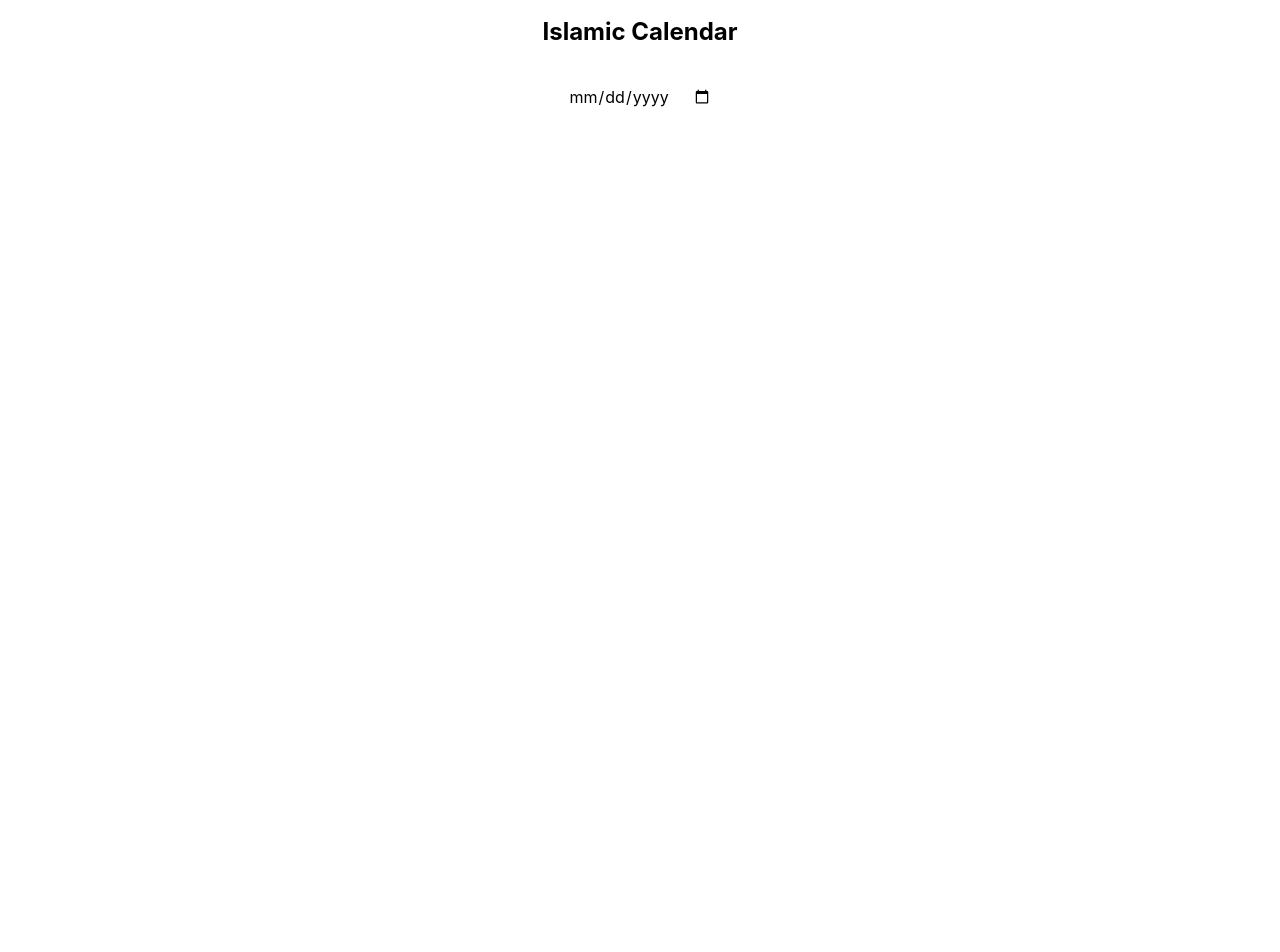
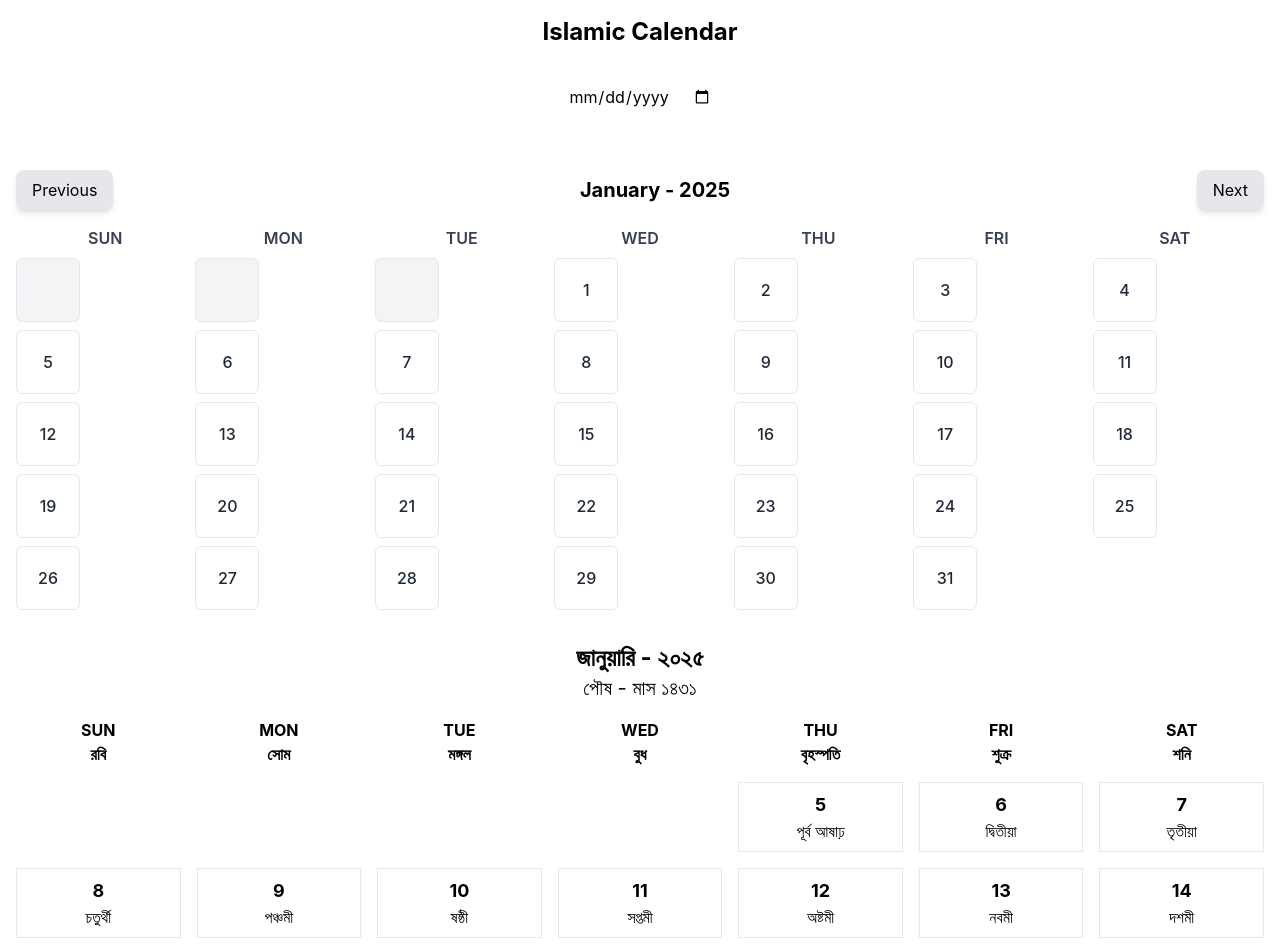
Before and after one commit to somu46/Islamic-calendar, a React (Create React App) app: page / in a window 1280 px wide. Shown: the top 952 px of the page. Before the commit the page ends 800 px from the top, so only its background shows below. Built offline with nearby package versions, Linux system fonts and the light colour scheme.

Commit message:
`Added Calendar and Calendar1 components to App.js`

```diff
--- a/src/App.js
+++ b/src/App.js
@@ -1,4 +1,6 @@
 
+import Calendar from "./Components/calendar/Calendar";
+import Calendar1 from "./Components/calendar/Calendar1";
 import IslamicCalendar from "./Test/test";
 
 
@@ -14,6 +16,12 @@ function App() {
     <div className="App">
 
   <div><IslamicCalendar /></div>
+  <div>
+    <Calendar/>
+  </div>
+  <div>
+    <Calendar1/>
+  </div>
     </div>
   );
 }
--- /dev/null
+++ b/src/Components/calendar/Calendar.js
@@ -0,0 +1,115 @@
+import React, { useState, useEffect } from "react";
+
+const Calendar = () => {
+  const [month, setMonth] = useState(new Date().getMonth());
+  const [year, setYear] = useState(new Date().getFullYear());
+  const [daysInMonth, setDaysInMonth] = useState([]);
+  const [weekdayNames, setWeekdayNames] = useState(["SUN", "MON", "TUE", "WED", "THU", "FRI", "SAT"]);
+
+  useEffect(() => {
+    generateDaysInMonth(month, year);
+  }, [month, year]);
+
+  const generateDaysInMonth = (month, year) => {
+    const days = [];
+    const firstDayOfMonth = new Date(year, month, 1).getDay();
+    const totalDays = new Date(year, month + 1, 0).getDate();
+
+    // Add blank days for the first row if the month doesn't start on Sunday
+    for (let i = 0; i < firstDayOfMonth; i++) {
+      days.push(null);
+    }
+
+    // Add actual days of the month
+    for (let i = 1; i <= totalDays; i++) {
+      days.push(i);
+    }
+
+    setDaysInMonth(days);
+  };
+
+  const handlePreviousMonth = () => {
+    if (month === 0) {
+      setMonth(11);
+      setYear(year - 1);
+    } else {
+      setMonth(month - 1);
+    }
+  };
+
+  const handleNextMonth = () => {
+    if (month === 11) {
+      setMonth(0);
+      setYear(year + 1);
+    } else {
+      setMonth(month + 1);
+    }
+  };
+
+  const monthNames = [
+    "January",
+    "February",
+    "March",
+    "April",
+    "May",
+    "June",
+    "July",
+    "August",
+    "September",
+    "October",
+    "November",
+    "December",
+  ];
+
+  return (
+    <div className="container mx-auto p-4">
+      {/* Header Section */}
+      <div className="flex justify-between items-center mb-4">
+        <button
+          onClick={handlePreviousMonth}
+          className="px-4 py-2 bg-gray-200 rounded-lg shadow-md hover:bg-gray-300"
+        >
+          Previous
+        </button>
+        <div className="text-center">
+          <h2 className="text-xl font-bold">
+            {monthNames[month]} - {year}
+          </h2>
+        </div>
+        <button
+          onClick={handleNextMonth}
+          className="px-4 py-2 bg-gray-200 rounded-lg shadow-md hover:bg-gray-300"
+        >
+          Next
+        </button>
+      </div>
+
+      {/* Weekday Names */}
+      <div className="grid grid-cols-7 text-center font-semibold mb-2">
+        {weekdayNames.map((day, index) => (
+          <div key={index} className="text-gray-700">
+            {day}
+          </div>
+        ))}
+      </div>
+
+      {/* Days in Month */}
+      <div className="grid grid-cols-7 gap-2">
+        {daysInMonth.map((day, index) => (
+          <div
+            key={index}
+            className={`h-16 w-16 flex items-center justify-center border rounded-md ${
+              day ? "bg-white" : "bg-gray-100"
+            }`}
+          >
+            {day ? (
+              <span className="text-gray-800 font-medium">{day}</span>
+            ) : null}
+          </div>
+        ))}
+      </div>
+    </div>
+  );
+};
+
+export default Calendar;
--- /dev/null
+++ b/src/Components/calendar/Calendar1.js
@@ -0,0 +1,51 @@
+import React from 'react';
+
+const Calendar1 = () => {
+  const daysOfWeek = ['SUN', 'MON', 'TUE', 'WED', 'THU', 'FRI', 'SAT'];
+  const bengaliDays = ['রবি', 'সোম', 'মঙ্গল', 'বুধ', 'বৃহস্পতি', 'শুক্র', 'শনি'];
+  const dates = [
+    { date: 5, event: 'পূর্ব আষাঢ়' },
+    { date: 6, event: 'দ্বিতীয়া' },
+    { date: 7, event: 'তৃতীয়া' },
+    { date: 8, event: 'চতুর্থী' },
+    { date: 9, event: 'পঞ্চমী' },
+    { date: 10, event: 'ষষ্ঠী' },
+    { date: 11, event: 'সপ্তমী' },
+    { date: 12, event: 'অষ্টমী' },
+    { date: 13, event: 'নবমী' },
+    { date: 14, event: 'দশমী' },
+    { date: 15, event: 'একাদশী' },
+    { date: 16, event: 'দ্বাদশী' },
+    { date: 17, event: 'ত্রয়োদশী' },
+    { date: 18, event: 'চতুর্দশী' },
+    { date: 19, event: 'পূর্ণিমা' },
+  ];
+
+  return (
+    <div className="container mx-auto p-4">
+      <div className="text-center mb-4">
+        <h1 className="text-2xl font-bold">জানুয়ারি - ২০২৫</h1>
+        <h2 className="text-xl">পৌষ - মাস ১৪৩১</h2>
+      </div>
+      <div className="grid grid-cols-7 gap-4">
+        {daysOfWeek.map((day, index) => (
+          <div key={index} className="text-center font-bold">
+            <div>{day}</div>
+            <div>{bengaliDays[index]}</div>
+          </div>
+        ))}
+        {Array.from({ length: 4 }).map((_, index) => (
+          <div key={index}></div>
+        ))}
+        {dates.map((date, index) => (
+          <div key={index} className="border p-2 text-center">
+            <div className="text-lg font-bold">{date.date}</div>
+            <div>{date.event}</div>
+          </div>
+        ))}
+      </div>
+    </div>
+  );
+};
+
+export default Calendar1;
```
Also changed, not shown: 1 other file (tests, documents, lock files or other folders).
